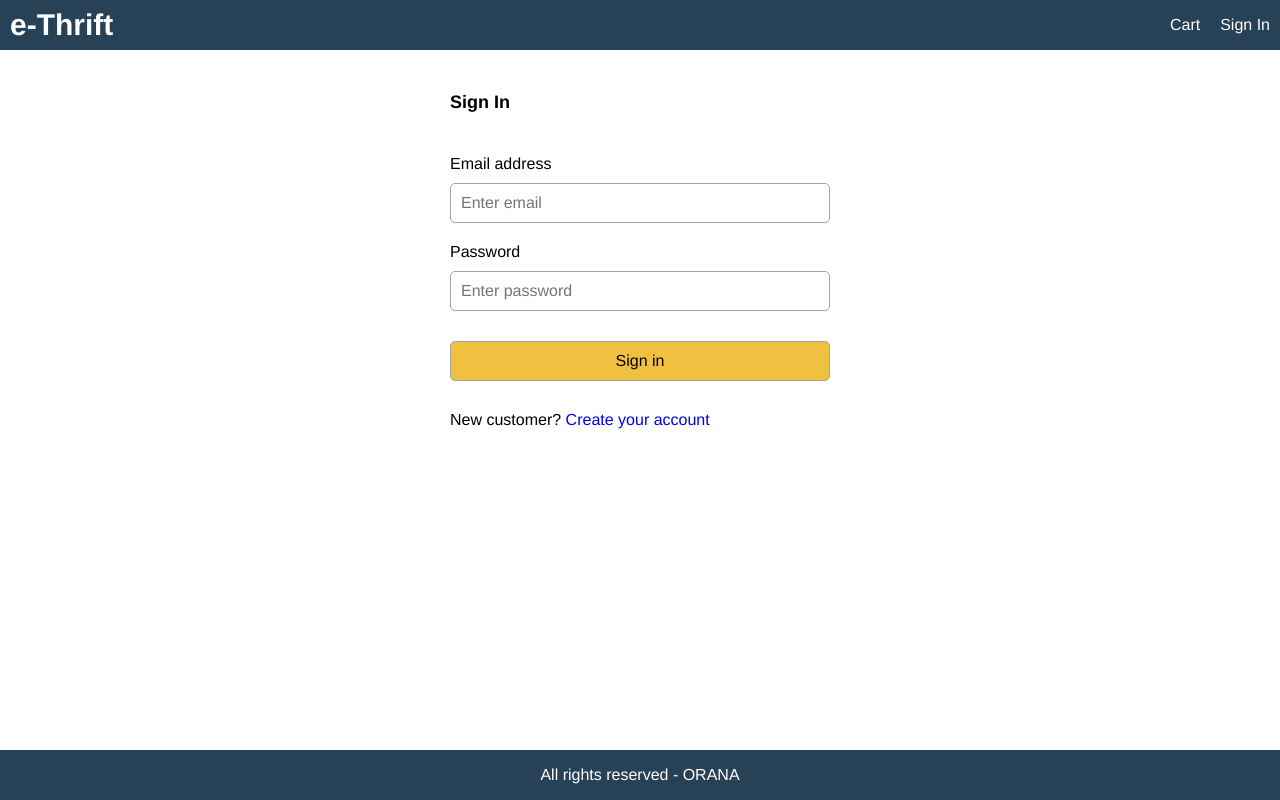
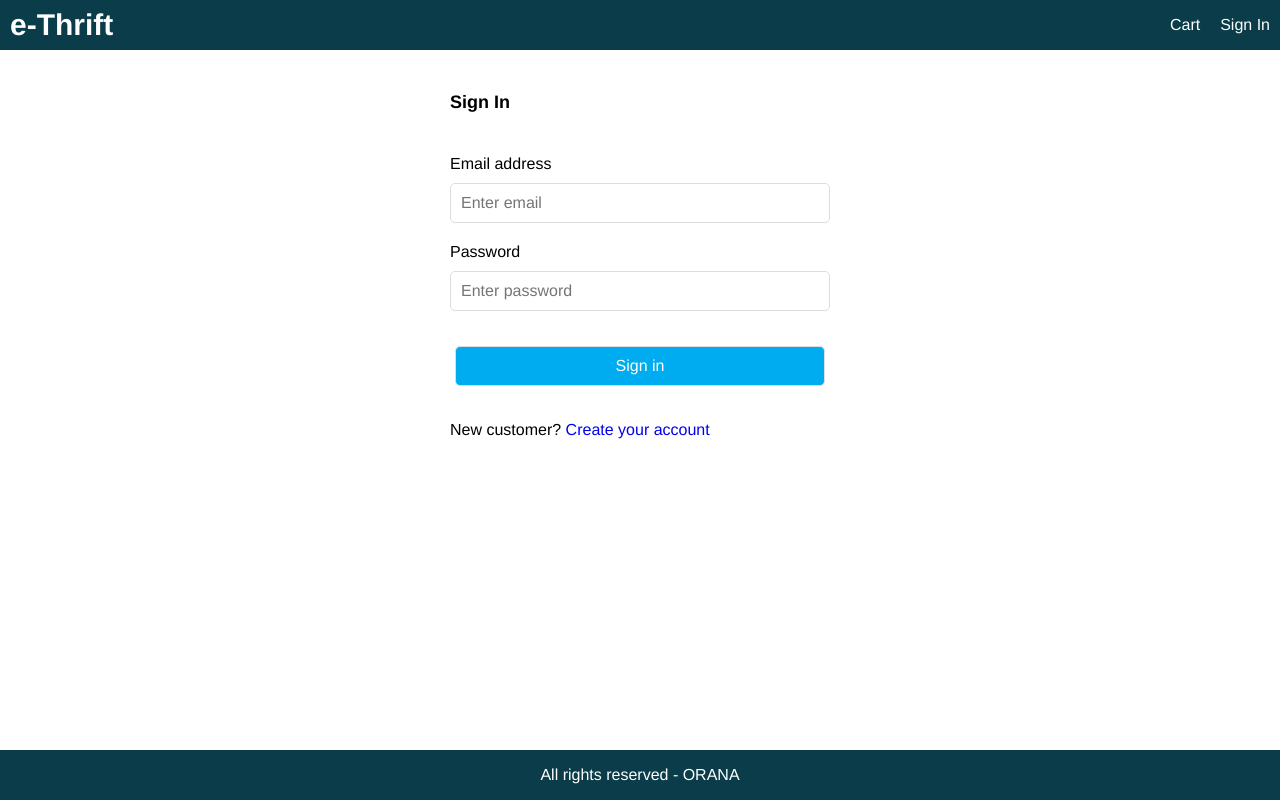
Before and after one commit to giannisgkountras/eshop-template, a React (Create React App) app in the folder frontend/: page /signin in a window 1280 px wide. Built offline with nearby package versions, Linux system fonts and the light colour scheme.

Commit message:
UI CHANGES ONLY

```diff
--- a/frontend/package.json
+++ b/frontend/package.json
@@ -4,6 +4,10 @@
   "version": "0.1.0",
   "private": true,
   "dependencies": {
+    "@emotion/react": "^11.10.0",
+    "@emotion/styled": "^11.10.0",
+    "@mui/icons-material": "^5.10.2",
+    "@mui/material": "^5.10.2",
     "@testing-library/jest-dom": "^5.16.5",
     "@testing-library/react": "^13.3.0",
     "@testing-library/user-event": "^13.5.0",
--- a/frontend/src/index.css
+++ b/frontend/src/index.css
@@ -32,7 +32,7 @@ body {
 
 header {
   grid-area: header;
-  background-color: #274156;
+  background-color: #0B3C49;
 
 }
 
@@ -43,7 +43,7 @@ main {
 
 footer {
   grid-area: footer;
-  background-color: #274156;
+  background-color: #0B3C49;
   color: #ffffff
 }
 
@@ -58,16 +58,14 @@ h2 {
   padding: 1rem 0;
   color:#040404;
 }
-h2:hover{
-color: #757575
-}
+
 
 a {
   text-decoration: none;
 }
 
 a:hover {
-  color: #ff8000;
+  color: #a7aeac;
 }
 ul{
   padding: 0;
@@ -84,27 +82,65 @@ textarea,
 button{
   padding: 1rem;
   border-radius: 0.5rem;
-  border: 0.1rem #a4a4a4 solid;
+  border: 0.1rem #dedddd solid;
   font-size: 1.6rem;
   font-family: Helvetica, Arial, sans-serif;
   -webkit-font-smoothing: antialiased;
   -moz-osx-font-smoothing: grayscale;
 }
+/*
 button{
   background-color: #f8f8f8;
     cursor: pointer;
-}
+}*/
 input:hover,
 select:hover,
 textarea:hover,
 button:hover{
-  border: 0.15rem #404040 solid;
+  border: 0.1rem #bbbbbb solid;
 }
 
 button.primary{
-  background-color: #f0c040;
+  background-color: #00acf0;
+  color: #ffffff;
+}
+button.primary:hover {
+  border: 0.1rem #ffffff00 solid;
+}
+button {
+  background-color: #ededed;
+  cursor: pointer;
+  color: #000000;
+  text-align: center;
+  transition: all 0.5s;
+  cursor: pointer;
+  margin: 5px;
 }
 
+.button span {
+  cursor: pointer;
+  display: inline-block;
+  position: relative;
+  transition: 0.5s;
+}
+
+.button span:after {
+  content: '\00bb';
+  position: absolute;
+  opacity: 0;
+  top: 0;
+  right: -20px;
+  transition: 0.5s;
+}
+
+.button:hover span {
+  padding-right: 25px;
+}
+
+.button:hover span:after {
+  opacity: 1;
+  right: 0;
+}
 button.block{
   width: 100%;
 }
@@ -256,7 +292,7 @@ img.large{
   min-width: 12rem;
   padding: 1rem;
   z-index: 1;
-  background-color: #203040;
+  background-color: #0f5163;
   margin: 0;
   margin-top: 0.4rem;
   border-radius: 0.5rem;
@@ -276,6 +312,6 @@ display: block;
 }
 
 .checkout-steps>div.active {
-  border-top-color:  #f08000;
+  border-top-color: #f08000;
   color: #f08000;
 }
--- a/frontend/src/screens/CartScreen.js
+++ b/frontend/src/screens/CartScreen.js
@@ -134,10 +134,10 @@ export default function CartScreen() {
                             <button
                                 type="button"
                                 onClick={checkoutHandler}
-                                className="primary block"
+                                className="primary button block"
                                 disabled={cartItems.length === 0}
                             >
-                                Proceed to Checkout
+                                <span>Proceed to Checkout</span>
                             </button>
                         </li>
                     </ul>
--- a/frontend/src/screens/PaymentMethodScreen.js
+++ b/frontend/src/screens/PaymentMethodScreen.js
@@ -57,8 +57,8 @@ export default function PaymentMethodScreen() {
                     </div>
                 </div>
                 <div>
-                    <button className="primary" type="submit">
-                        Continue
+                    <button className="primary button block" type="submit">
+                        <span>Continue</span>
                     </button>
                 </div>
             </form>
--- a/frontend/src/screens/PlaceOrderScreen.js
+++ b/frontend/src/screens/PlaceOrderScreen.js
@@ -140,10 +140,10 @@ export default function PlaceOrderScreen() {
                                 <button
                                     type="button"
                                     onClick={placeOrderHandler}
-                                    className="primary block"
+                                    className="primary button block"
                                     disabled={cart.cartItems.length === 0}
                                 >
-                                    Place Order
+                                    <span>Place Order</span>
                                 </button>
                             </li>
                         </div>
--- a/frontend/src/screens/ProductScreen.js
+++ b/frontend/src/screens/ProductScreen.js
@@ -143,9 +143,9 @@ export default function ProductScreen(props) {
                                             <li>
                                                 <button
                                                     onClick={addToCartHandler}
-                                                    className="primary block"
+                                                    className="primary button block"
                                                 >
-                                                    Add to Cart
+                                                    <span>Add to Cart</span>
                                                 </button>
                                             </li>
                                         </>
--- a/frontend/src/screens/ShippingAddressScreen.js
+++ b/frontend/src/screens/ShippingAddressScreen.js
@@ -102,8 +102,8 @@ export default function ShippingAddressScreen() {
                 </div>
                 <div>
                     <label />
-                    <button className="primary" type="submit">
-                        Continue
+                    <button className="primary button block" type="submit">
+                        <span>Continue</span>
                     </button>
                 </div>
             </form>
--- a/frontend/src/screens/SigninScreen.js
+++ b/frontend/src/screens/SigninScreen.js
@@ -55,8 +55,8 @@ export default function SigninScreen() {
                 </div>
                 <div>
                     <label />
-                    <button className="primary" type="submit">
-                        Sign in
+                    <button className="primary button" type="submit">
+                        <span>Sign in </span>
                     </button>
                 </div>
                 <div>
```
Also changed, not shown: frontend/src/App.js (+21 -6 lines), 1 other file (tests, documents, lock files or other folders).
